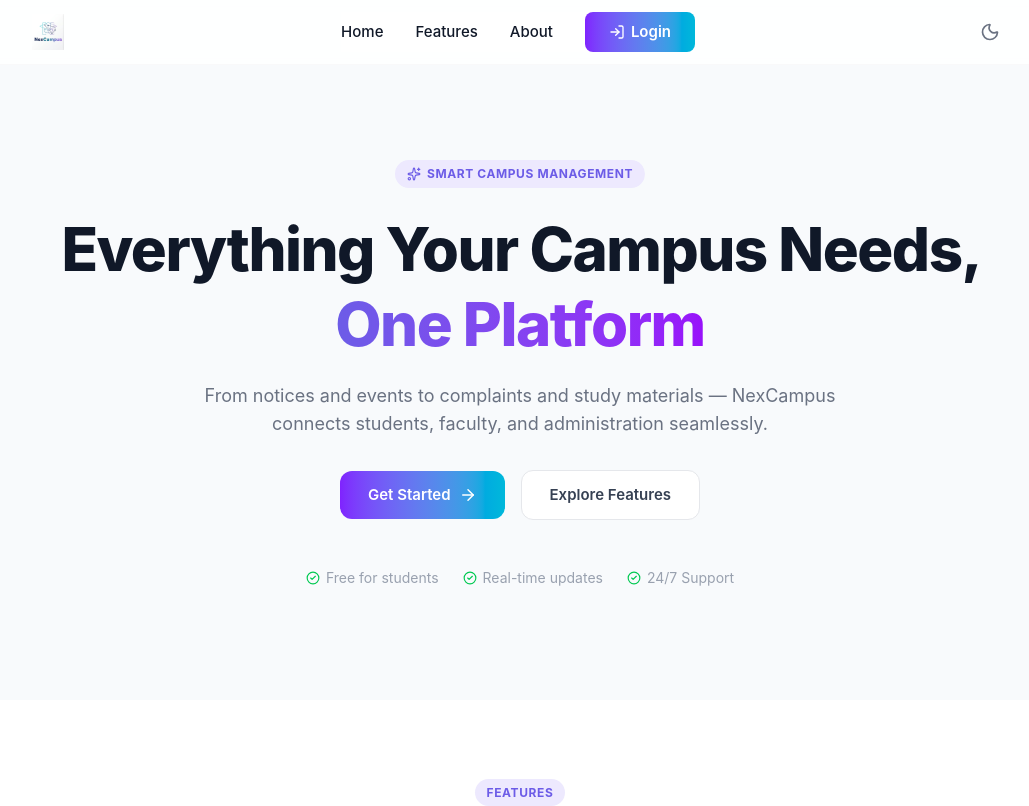
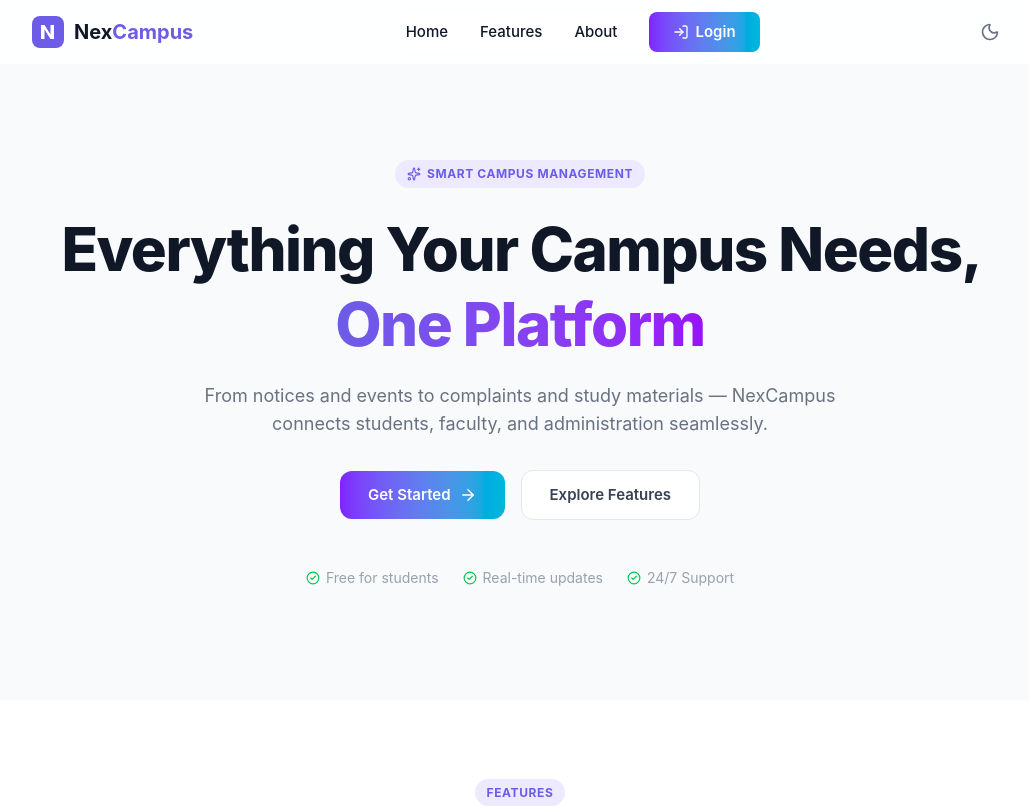
Before and after one commit to Shubham-997800/CAMPUS360, a React (Vite) app: page / in a window 1280 px wide. Shown: the top 806 px of the page, without its empty margins (120-1149 px from the left). Built offline with nearby package versions, Linux system fonts and the light colour scheme.

Commit message:
Replace JPEG logo with SVG N-monogram icon matching NexCampus brand

```diff
--- a/src/components/Logo.jsx
+++ b/src/components/Logo.jsx
@@ -1,14 +1,21 @@
 import { useTheme } from '../context/ThemeContext'
-import whiteLogo from '../assets/WHITE.jpeg'
-import darkLogo from '../assets/DARK.jpeg'
 
-export default function Logo({ className = 'h-8 w-auto' }) {
+export default function Logo({ size = 32, inverted = false }) {
   const { dark } = useTheme()
+
+  if (inverted) {
+    return (
+      <svg width={size} height={size} viewBox="0 0 32 32" fill="none">
+        <rect width="32" height="32" rx="8" fill="white" />
+        <path d="M9 23V9H12.5L18.5 18.5V9H22V23H18.5L12.5 13.5V23H9Z" fill="#6C5CE7" />
+      </svg>
+    )
+  }
+
   return (
-    <img
-      src={dark ? darkLogo : whiteLogo}
-      alt="NexCampus"
-      className={`object-contain ${className}`}
-    />
+    <svg width={size} height={size} viewBox="0 0 32 32" fill="none">
+      <rect width="32" height="32" rx="8" className="fill-[#6C5CE7] dark:fill-[#7C5CFF]" />
+      <path d="M9 23V9H12.5L18.5 18.5V9H22V23H18.5L12.5 13.5V23H9Z" className="fill-white" />
+    </svg>
   )
 }
--- a/src/components/Navbar.jsx
+++ b/src/components/Navbar.jsx
@@ -43,8 +43,9 @@ export default function Navbar() {
   return (
     <nav className={`fixed top-0 left-0 right-0 z-50 bg-white/85 dark:bg-gray-900/85 backdrop-blur-lg border-b border-gray-100/50 dark:border-gray-800/50 transition-shadow ${scrolled ? 'shadow-sm' : ''}`}>
       <div className="max-w-5xl mx-auto px-6 h-16 flex items-center justify-between">
-        <Link to="/" className="flex items-center gap-2.5 hover:opacity-85 transition-opacity">
-          <Logo className="h-9 w-auto" />
+        <Link to="/" className="flex items-center gap-2.5 text-xl font-bold text-gray-900 dark:text-white hover:opacity-85 transition-opacity">
+          <Logo size={32} />
+          <span>Nex<span className="text-[#6C5CE7] dark:text-[#7C5CFF]">Campus</span></span>
         </Link>
 
         <div className={`fixed top-16 left-0 right-0 bg-white/98 dark:bg-gray-900/98 backdrop-blur-lg flex-col p-6 gap-5 border-b border-gray-200 dark:border-gray-700 transition-all duration-400 md:static md:flex-row md:bg-transparent md:dark:bg-transparent md:p-0 md:border-0 md:gap-8 md:flex md:items-center md:translate-y-0 md:opacity-100 md:pointer-events-auto ${open ? 'translate-y-0 opacity-100 pointer-events-auto' : '-translate-y-full opacity-0 pointer-events-none'}`}>
--- a/src/components/Sidebar.jsx
+++ b/src/components/Sidebar.jsx
@@ -20,7 +20,7 @@ export default function Sidebar({ open, onClose }) {
       {open && <div className="fixed inset-0 bg-black/40 z-40 backdrop-blur-sm md:hidden" onClick={onClose} />}
       <aside className={`fixed top-0 left-0 bottom-0 w-64 bg-white dark:bg-[#111827] border-r border-gray-200 dark:border-white/10 z-50 flex flex-col transition-transform duration-300 md:translate-x-0 ${open ? 'translate-x-0' : '-translate-x-full'}`}>
         <div className="flex items-center gap-2.5 px-6 py-[22px] border-b border-gray-200 dark:border-white/10">
-          <Logo className="h-8 w-auto" />
+          <Logo size={32} />
           <span className="text-xl font-bold text-gray-900 dark:text-white tracking-tight">Nex<span className="text-[#6C5CE7] dark:text-[#7C5CFF]">Campus</span></span>
         </div>
 
--- a/src/pages/Login.jsx
+++ b/src/pages/Login.jsx
@@ -53,8 +53,9 @@ export default function Login() {
           <svg viewBox="0 0 400 300" className="w-full h-full"><circle cx="200" cy="160" r="120" fill="white" /><rect x="80" y="100" width="60" height="80" rx="6" fill="white" /><rect x="85" y="105" width="50" height="8" rx="2" fill="white" opacity="0.7" /><rect x="85" y="118" width="50" height="8" rx="2" fill="white" opacity="0.7" /><rect x="85" y="131" width="50" height="8" rx="2" fill="white" opacity="0.7" /><rect x="260" y="80" width="60" height="100" rx="6" fill="white" /><rect x="265" y="85" width="50" height="8" rx="2" fill="white" opacity="0.7" /><rect x="265" y="98" width="50" height="8" rx="2" fill="white" opacity="0.7" /><rect x="265" y="111" width="50" height="8" rx="2" fill="white" opacity="0.7" /></svg>
         </div>
         <div className="relative z-10 text-center text-white">
-          <Link to="/" className="inline-flex items-center gap-2.5 mb-8">
-            <Logo className="h-9 w-auto" />
+          <Link to="/" className="inline-flex items-center gap-2.5 text-white text-xl font-bold mb-8">
+            <Logo size={36} inverted />
+            <span>Nex<span className="text-white/70">Campus</span></span>
           </Link>
           <h1 className="text-3xl font-extrabold mb-3">Welcome Back!</h1>
           <p className="text-white/80 max-w-sm mx-auto">Manage your entire campus experience from one place.</p>
@@ -63,8 +64,9 @@ export default function Login() {
 
       <div className="flex-1 flex items-center justify-center p-8 dark:bg-[#0F172A]">
         <div className="w-full max-w-sm">
-          <Link to="/" className="inline-flex items-center gap-2.5 mb-10 lg:hidden">
-            <Logo className="h-8 w-auto" />
+          <Link to="/" className="inline-flex items-center gap-2.5 text-lg font-bold text-gray-900 dark:text-white mb-10 lg:hidden">
+            <Logo size={32} />
+            <span>Nex<span className="text-[#6C5CE7] dark:text-[#7C5CFF]">Campus</span></span>
           </Link>
 
           <h2 className="text-2xl font-bold text-gray-900 dark:text-white mb-1">Sign In</h2>
--- a/src/pages/Register.jsx
+++ b/src/pages/Register.jsx
@@ -50,8 +50,9 @@ export default function Register() {
           <svg viewBox="0 0 400 300" className="w-full h-full"><circle cx="200" cy="160" r="120" fill="white" /><rect x="80" y="100" width="60" height="80" rx="6" fill="white" /><rect x="85" y="105" width="50" height="8" rx="2" fill="white" opacity="0.7" /><rect x="85" y="118" width="50" height="8" rx="2" fill="white" opacity="0.7" /><rect x="85" y="131" width="50" height="8" rx="2" fill="white" opacity="0.7" /><rect x="260" y="80" width="60" height="100" rx="6" fill="white" /><rect x="265" y="85" width="50" height="8" rx="2" fill="white" opacity="0.7" /><rect x="265" y="98" width="50" height="8" rx="2" fill="white" opacity="0.7" /><rect x="265" y="111" width="50" height="8" rx="2" fill="white" opacity="0.7" /></svg>
         </div>
         <div className="relative z-10 text-center text-white">
-          <Link to="/" className="inline-flex items-center gap-2.5 mb-8">
-            <Logo className="h-9 w-auto" />
+          <Link to="/" className="inline-flex items-center gap-2.5 text-white text-xl font-bold mb-8">
+            <Logo size={36} inverted />
+            <span>Nex<span className="text-white/70">Campus</span></span>
           </Link>
           <h1 className="text-3xl font-extrabold mb-3">Join NexCampus!</h1>
           <p className="text-white/80 max-w-sm mx-auto">Create your account and start managing your campus life.</p>
@@ -60,8 +61,9 @@ export default function Register() {
 
       <div className="flex-1 flex items-center justify-center p-8 dark:bg-[#0F172A]">
         <div className="w-full max-w-sm">
-          <Link to="/" className="inline-flex items-center gap-2.5 mb-6 lg:hidden">
-            <Logo className="h-8 w-auto" />
+          <Link to="/" className="inline-flex items-center gap-2.5 text-lg font-bold text-gray-900 dark:text-white mb-6 lg:hidden">
+            <Logo size={32} />
+            <span>Nex<span className="text-[#6C5CE7] dark:text-[#7C5CFF]">Campus</span></span>
           </Link>
 
           <h2 className="text-2xl font-bold text-gray-900 dark:text-white mb-1">Create Account</h2>
```
Also changed, not shown: src/assets/DARK.jpeg (deleted), src/assets/WHITE.jpeg (deleted).
